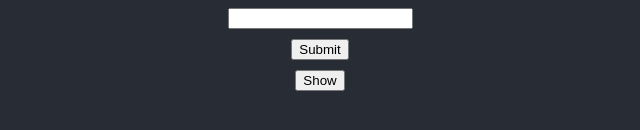
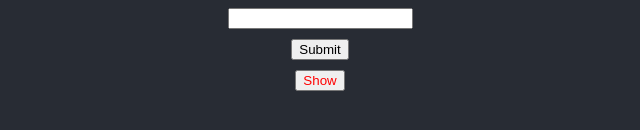
Before and after one commit to AnhQuan169/project-basic-1, a React (Create React App) app: page / in a window 1280 px wide. Shown: the part 484-614 px from the top of the page, without its empty margins (320-960 px from the left). Built offline with nearby package versions, Linux system fonts and the light colour scheme.

Commit message:
CSS với React

```diff
--- a/src/views/examples/ChildComponent.js
+++ b/src/views/examples/ChildComponent.js
@@ -1,4 +1,5 @@
 import React from 'react';
+import './Demo.scss';
 
 class ChildComponent extends React.Component {
 
@@ -32,7 +33,10 @@ class ChildComponent extends React.Component {
             <>
                 {showJobs===false ?
                     <div>
-                        <button onClick={()=>this.handleShowHide()}>
+                        <button onClick={()=>this.handleShowHide()}
+                            className="btn-show"
+                            // style={{color:'green'}}
+                            >
                             Show
                         </button>
                     </div>
--- /dev/null
+++ b/src/views/examples/Demo.scss
@@ -0,0 +1,4 @@
+
+.btn-show {
+    color:red;
+}
```
